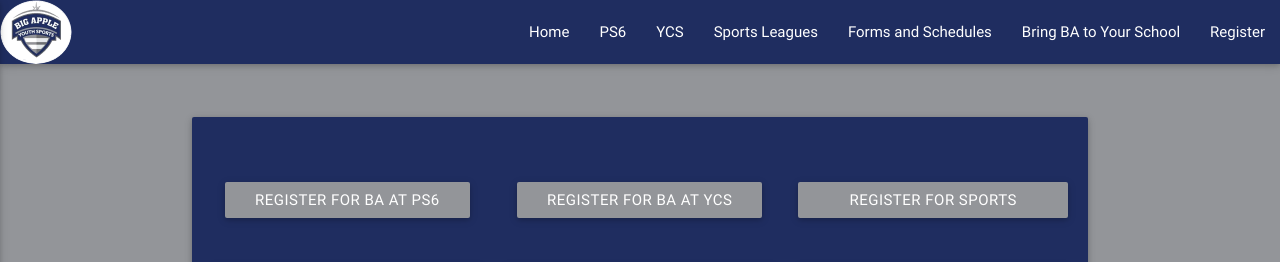
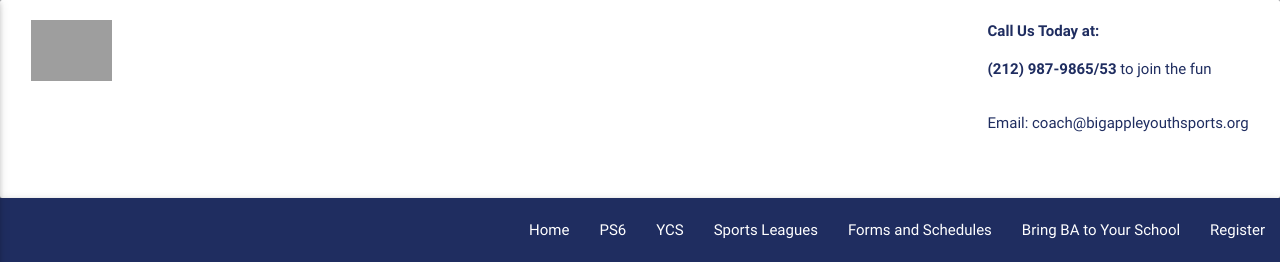
Before and after one commit to jbmyre/home, a Python web app: template templates/home/register.html in a window 1280 px wide. Shown: the top 262 px of the page. Run offline with Jinja, Linux system fonts and the light colour scheme; the template is opened without the code that fills it, so the values that code supplies are empty; some libraries are stand-ins or nearby versions; grey boxes are pictures that could not be loaded.

Commit message:
Updated register page

```diff
--- a/templates/home/base.html
+++ b/templates/home/base.html
@@ -21,9 +21,28 @@
 
     <body id="body" class="grey lighten-2">
 
-      <nav>
-        <div class="nav-wrapper">
-          <a href="#" class="brand-logo"> <img class="circle" src="/static/home/img/logo-circle.png"></a>
+    <div class="card-panel no-marg">
+
+      <div class="row">
+         <div class="col s1"><img class="responsive-img" src="https://d2q79iu7y748jz.cloudfront.net/s/_logo/cc6db9320febbfca52dd8fe9ba5d0eb6"></div>
+          <div class="col s11">
+              <div class="right">
+                  <div class="row">
+                      <b class="blue-text bold" >Call Us Today at:</b>
+                      <p class="blue-text" ><b>(212) 987-9865/53</b> to join the fun</p>
+                  </div>
+                  <div class="row">
+                      <h6 class="blue-text">Email: <a href="mailto:coach@bigappleyouthsports.org" class="blue-text" >coach@bigappleyouthsports.org</a></h6>
+                  </div>
+              </div>
+          </div>
+      </div>
+
+    </div>
+
+      <nav >
+        <div class="nav-wrapper no-pad">
+          <a href="#" class="brand-logo"> </a>
           <a href="#" data-activates="mobile-demo" class="button-collapse"><i class="material-icons">menu</i></a>
 
               <ul id="nav-mobile" class="right hide-on-med-and-down">
@@ -47,6 +66,8 @@
                </ul>
         </div>
       </nav>
+
+
 
       <br>
 {##}
```
Also changed, not shown: templates/home/home.html (+21 -9 lines).
